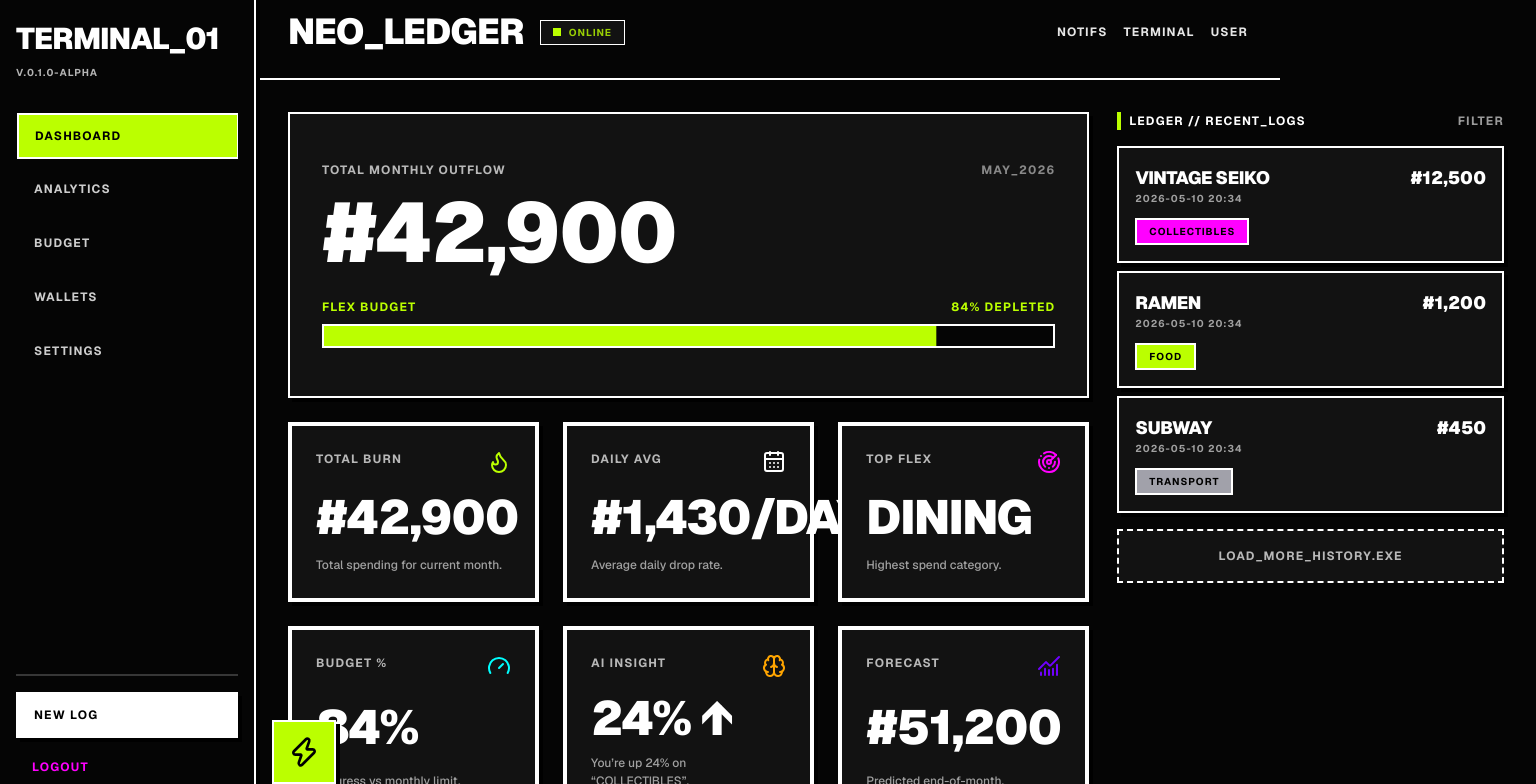
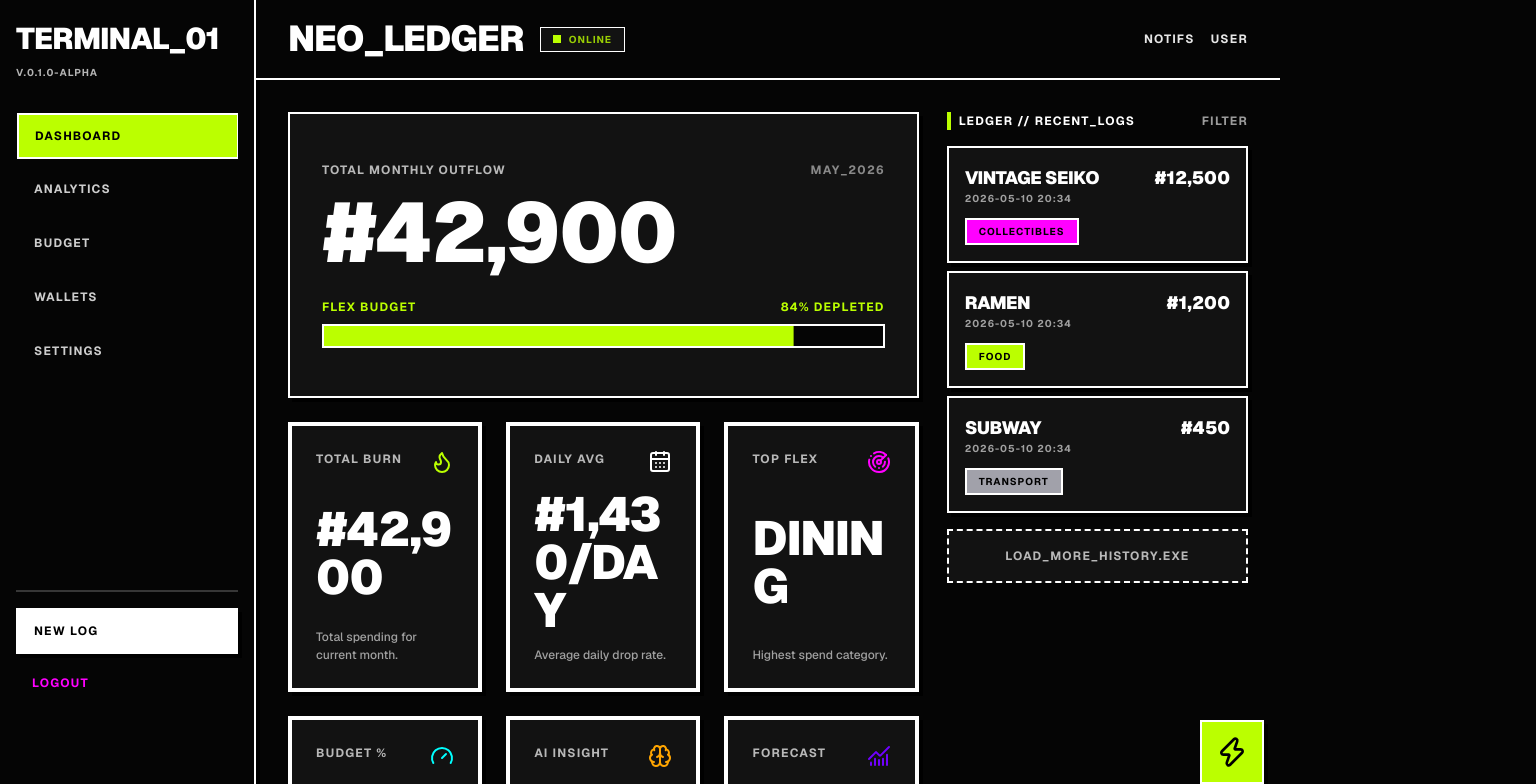
Before and after one commit to Knoxzen/neo_ledger, a Next.js app: page / in a window 1280 px wide. Shown: the top 784 px of the page, 1536 px wide, since content can reach past the window. Built offline with nearby package versions, Linux system fonts and the light colour scheme.

Commit message:
feat: initialize dashboard frontend with custom CSS, landing page, and interactive command center components

```diff
--- a/app/globals.css
+++ b/app/globals.css
@@ -122,10 +122,10 @@
     @apply border-border outline-ring/50;
   }
   body {
-    @apply bg-background text-foreground;
+    @apply bg-background text-foreground overflow-x-hidden h-full;
   }
   html {
-    @apply font-sans;
+    @apply font-sans h-full overflow-hidden;
   }
 }
 
@@ -133,6 +133,44 @@
 @layer utilities {
   .neo-page-pad {
     padding-inline: clamp(0.75rem, 4vw, 2rem);
+  }
+
+  .no-scrollbar {
+    -ms-overflow-style: none; /* IE and Edge */
+    scrollbar-width: none; /* Firefox */
+  }
+
+  .no-scrollbar::-webkit-scrollbar {
+    display: none; /* Chrome, Safari and Opera */
+  }
+}
+
+/* Custom Scrollbar */
+::-webkit-scrollbar {
+  width: 6px;
+  height: 6px;
+}
+
+::-webkit-scrollbar-track {
+  background: #0a0a0a;
+}
+
+::-webkit-scrollbar-thumb {
+  background: #2a2a2a;
+  border-radius: 0;
+}
+
+::-webkit-scrollbar-thumb:hover {
+  background: #BBFF00;
+}
+
+/* Mobile specific custom scrollbar */
+@media (max-width: 1024px) {
+  ::-webkit-scrollbar {
+    width: 4px;
+  }
+  ::-webkit-scrollbar-thumb {
+    background: #BBFF00;
   }
 }
 
--- a/app/page.tsx
+++ b/app/page.tsx
@@ -1,9 +1,13 @@
+'use client';
+
+import { useEffect, useState } from 'react';
 import { Zap } from 'lucide-react';
 
 import { DashboardChrome } from '@/components/dashboard-chrome';
 import { CommandCenter } from '@/components/command-center';
 import { DashboardWidgets } from '@/components/dashboard-widgets';
 import { MonthlyOutflowCard } from '@/components/monthly-outflow-card';
+import { RecentLogs } from '@/components/recent-logs';
 import { Button } from '@/components/ui/button';
 import {
   Drawer,
@@ -14,6 +18,12 @@ import {
 } from '@/components/ui/drawer';
 
 export default function Home() {
+  const [mounted, setMounted] = useState(false);
+
+  useEffect(() => {
+    setMounted(true);
+  }, []);
+
   return (
     <DashboardChrome>
       <main className="neo-page-pad grid grid-cols-1 gap-[clamp(1rem,3vw,1.75rem)] py-[clamp(0.75rem,3vw,2rem)] xl:grid-cols-12">
@@ -22,63 +32,17 @@ export default function Home() {
           <DashboardWidgets />
         </section>
 
-        <aside className="flex min-w-0 flex-col gap-4 xl:col-span-4">
-          <div className="flex flex-wrap items-center justify-between gap-2">
-            <h2 className="border-l-4 border-[#BBFF00] pl-2 text-[clamp(10px,2.8vw,12px)] font-bold tracking-widest">
-              LEDGER // RECENT_LOGS
-            </h2>
-            <span className="text-[clamp(10px,2.8vw,12px)] font-bold tracking-widest text-white/60">
-              FILTER
-            </span>
-          </div>
-
-          <div className="flex flex-col gap-2">
-            {[
-              { title: 'VINTAGE SEIKO', amount: '#12,500', tag: 'COLLECTIBLES', tagBg: '#FF00FF' },
-              { title: 'RAMEN', amount: '#1,200', tag: 'FOOD', tagBg: '#BBFF00' },
-              { title: 'SUBWAY', amount: '#450', tag: 'TRANSPORT', tagBg: '#A1A1AA' },
-            ].map((item) => (
-              <div
-                key={item.title}
-                className="border-2 border-white bg-[#121212] p-[clamp(0.75rem,3vw,1rem)] shadow-[4px_4px_0px_0px_rgba(0,0,0,1)] transition-colors hover:border-[#BBFF00]"
-              >
-                <div className="flex flex-wrap items-start justify-between gap-3">
-                  <div className="min-w-0">
-                    <div className="text-[clamp(1rem,4vw,1.125rem)] font-black tracking-tight">
-                      {item.title}
-                    </div>
-                    <div className="text-[clamp(9px,2.5vw,10px)] font-bold tracking-widest text-white/60">
-                      2026-05-10 20:34
-                    </div>
-                  </div>
-                  <div className="shrink-0 text-[clamp(1rem,4vw,1.125rem)] font-black">
-                    {item.amount}
-                  </div>
-                </div>
-                <div
-                  className="mt-3 inline-block border-2 border-white px-3 py-1 text-[clamp(9px,2.5vw,10px)] font-bold tracking-widest text-black"
-                  style={{ backgroundColor: item.tagBg }}
-                >
-                  {item.tag}
-                </div>
-              </div>
-            ))}
-          </div>
-
-          <button
-            type="button"
-            className="border-2 border-dashed border-white bg-[#121212] p-[clamp(0.75rem,3vw,1rem)] text-[clamp(10px,2.8vw,12px)] font-bold tracking-widest text-white/70 hover:bg-white/5"
-          >
-            LOAD_MORE_HISTORY.EXE
-          </button>
+        <aside className="hidden min-w-0 flex-col gap-4 xl:col-span-4 xl:flex">
+          <RecentLogs />
         </aside>
       </main>
 
+      {mounted && (
         <Drawer>
           <DrawerTrigger asChild>
             <Button
               type="button"
-            className="fixed bottom-[max(1rem,env(safe-area-inset-bottom))] left-[max(1rem,env(safe-area-inset-left))] z-50 size-[clamp(3.25rem,10vw,4rem)] rounded-none border-2 border-white bg-[#BBFF00] p-0 text-black shadow-[4px_4px_0px_0px_rgba(0,0,0,1)] hover:bg-[#BBFF00] focus-visible:ring-0 focus-visible:ring-offset-0 active:translate-x-[2px] active:translate-y-[2px] active:shadow-none transition-all lg:left-68"
+              className="fixed bottom-[max(1rem,env(safe-area-inset-bottom))] right-[max(1rem,env(safe-area-inset-right))] z-50 size-[clamp(3.25rem,10vw,4rem)] rounded-none border-2 border-white bg-[#BBFF00] p-0 text-black shadow-[4px_4px_0px_0px_rgba(0,0,0,1)] hover:bg-[#BBFF00] focus-visible:ring-0 focus-visible:ring-offset-0 active:translate-x-[2px] active:translate-y-[2px] active:shadow-none transition-all"
               aria-label="Open command center"
             >
               <Zap className="size-[clamp(1.5rem,5vw,2rem)]" />
@@ -102,6 +66,7 @@ export default function Home() {
             </div>
           </DrawerContent>
         </Drawer>
+      )}
     </DashboardChrome>
   );
 }
--- a/components/dashboard-chrome.tsx
+++ b/components/dashboard-chrome.tsx
@@ -1,21 +1,33 @@
 'use client';
 
 import { useCallback, useEffect, useState } from 'react';
-import { Menu, X } from 'lucide-react';
+import { Menu, X, History } from 'lucide-react';
 
 import { Button } from '@/components/ui/button';
+import {
+  Drawer,
+  DrawerContent,
+  DrawerHeader,
+  DrawerTitle,
+  DrawerTrigger,
+} from '@/components/ui/drawer';
+import { RecentLogs } from '@/components/recent-logs';
 import { cn } from '@/lib/utils';
 
 export function DashboardChrome({ children }: { children: React.ReactNode }) {
   const [navOpen, setNavOpen] = useState(false);
+  const [historyOpen, setHistoryOpen] = useState(false);
 
   const closeNav = useCallback(() => setNavOpen(false), []);
 
   useEffect(() => {
-    if (!navOpen) return;
+    if (!navOpen && !historyOpen) return;
 
     function onEscape(e: KeyboardEvent) {
-      if (e.key === 'Escape') closeNav();
+      if (e.key === 'Escape') {
+        closeNav();
+        setHistoryOpen(false);
+      }
     }
 
     window.addEventListener('keydown', onEscape);
@@ -26,26 +38,25 @@ export function DashboardChrome({ children }: { children: React.ReactNode }) {
       window.removeEventListener('keydown', onEscape);
       document.body.style.overflow = prevOverflow;
     };
-  }, [navOpen, closeNav]);
+  }, [navOpen, historyOpen, closeNav]);
 
   return (
-    <div className="relative min-h-screen bg-[#050505] text-white">
-      {/* Mobile overlay */}
+    <div className="flex h-screen w-full overflow-hidden bg-[#050505] text-white">
+      {/* Mobile Nav overlay */}
       <div
         role="presentation"
         aria-hidden={!navOpen}
         className={cn(
-          'fixed inset-0 z-40 bg-black/70 transition-opacity duration-200 lg:pointer-events-none',
-          navOpen
-            ? 'opacity-100 lg:opacity-0'
-            : 'pointer-events-none opacity-0'
+          'fixed inset-0 z-40 bg-black/70 transition-opacity duration-200 lg:hidden',
+          navOpen ? 'opacity-100' : 'pointer-events-none opacity-0'
         )}
         onClick={closeNav}
       />
 
+      {/* Sidebar */}
       <aside
         className={cn(
-          'fixed left-0 top-0 z-50 flex h-full w-[min(18rem,88vw)] flex-col border-r-2 border-white bg-[#050505] px-[clamp(0.75rem,3vw,1rem)] pb-24 pt-[clamp(0.75rem,3vw,1rem)] shadow-[4px_0px_0px_0px_rgba(0,0,0,1)] transition-transform duration-200 ease-out sm:w-64 lg:translate-x-0',
+          'fixed left-0 top-0 z-50 flex h-full w-[min(18rem,88vw)] flex-col border-r-2 border-white bg-[#050505] px-[clamp(0.75rem,3vw,1rem)] pb-24 pt-[clamp(0.75rem,3vw,1rem)] shadow-[4px_0px_0px_0px_rgba(0,0,0,1)] transition-transform duration-200 ease-out sm:w-64 lg:static lg:z-0 lg:translate-x-0',
           navOpen ? 'translate-x-0' : '-translate-x-full lg:translate-x-0'
         )}
       >
@@ -68,7 +79,7 @@ export function DashboardChrome({ children }: { children: React.ReactNode }) {
           </button>
         </div>
 
-        <nav className="flex flex-[1_1_auto] flex-col gap-2 overflow-y-auto">
+        <nav className="no-scrollbar flex flex-[1_1_auto] flex-col gap-2 overflow-y-auto">
           <a
             className="translate-x-px translate-y-px border-2 border-white bg-[#BBFF00] px-[clamp(0.75rem,3vw,1rem)] py-[clamp(0.5rem,2vw,0.75rem)] text-[clamp(10px,2.8vw,12px)] font-bold tracking-widest text-black shadow-none"
             href="#"
@@ -88,7 +99,7 @@ export function DashboardChrome({ children }: { children: React.ReactNode }) {
           ))}
         </nav>
 
-        <div className="absolute bottom-[max(0.75rem,env(safe-area-inset-bottom))] left-[clamp(0.75rem,3vw,1rem)] right-[clamp(0.75rem,3vw,1rem)] border-t-2 border-white/20 pt-4">
+        <div className="absolute bottom-[max(0.75rem,env(safe-area-inset-bottom))] left-[clamp(0.75rem,3vw,1rem)] right-[clamp(0.75rem,3vw,1rem)] border-t-2 border-white/20 pt-4 lg:static lg:mt-auto lg:border-t-2 lg:px-0">
           <button
             type="button"
             className="w-full border-2 border-white bg-white px-4 py-3 text-left text-[clamp(10px,2.8vw,12px)] font-bold tracking-widest text-black shadow-[4px_4px_0px_0px_rgba(0,0,0,1)] transition-all active:translate-x-[2px] active:translate-y-[2px] active:shadow-none"
@@ -106,8 +117,10 @@ export function DashboardChrome({ children }: { children: React.ReactNode }) {
         </div>
       </aside>
 
-      <header className="sticky top-0 z-30 min-h-16 w-full border-b-2 border-white bg-[#050505] px-[clamp(0.75rem,3vw,2rem)] py-3 pl-[clamp(0.75rem,3vw,2rem)] lg:min-h-20 lg:pl-72">
-        <div className="flex min-h-10 flex-wrap items-center justify-between gap-3">
+      {/* Main Content Area */}
+      <div className="flex flex-1 flex-col overflow-hidden">
+        <header className="sticky top-0 z-30 flex min-h-16 w-full border-b-2 border-white bg-[#050505] px-[clamp(0.75rem,3vw,2rem)] py-3 lg:min-h-20">
+          <div className="flex w-full flex-wrap items-center justify-between gap-3">
             <div className="flex min-w-0 flex-1 items-center gap-2 sm:gap-4">
               <Button
                 type="button"
@@ -127,12 +140,33 @@ export function DashboardChrome({ children }: { children: React.ReactNode }) {
                 </span>
               </div>
             </div>
+
             <div className="flex shrink-0 items-center gap-2 text-white/90 sm:gap-4">
+              <Drawer open={historyOpen} onOpenChange={setHistoryOpen}>
+                <DrawerTrigger asChild>
+                  <Button
+                    type="button"
+                    variant="outline"
+                    className="flex h-auto rounded-none border-2 border-white bg-transparent px-3 py-2 text-[clamp(10px,2vw,12px)] font-bold tracking-widest hover:bg-white hover:text-black xl:hidden"
+                  >
+                    <History className="mr-2 size-4" />
+                    HISTORY
+                  </Button>
+                </DrawerTrigger>
+                <DrawerContent className="rounded-none border-t-2 border-white bg-[#050505] text-white">
+                  <DrawerHeader className="border-b-2 border-white/10 px-[clamp(1rem,4vw,2rem)] py-4">
+                    <DrawerTitle className="text-[clamp(10px,2.8vw,12px)] font-bold tracking-widest text-white/70">
+                      LEDGER // HISTORY_FEED
+                    </DrawerTitle>
+                  </DrawerHeader>
+                  <div className="max-h-[70vh] overflow-y-auto px-[clamp(1rem,4vw,2rem)] py-6">
+                    <RecentLogs />
+                  </div>
+                </DrawerContent>
+              </Drawer>
+
               <span className="hidden text-[clamp(10px,2vw,12px)] font-bold tracking-widest md:inline">
                 NOTIFS
-            </span>
-            <span className="hidden text-[clamp(10px,2vw,12px)] font-bold tracking-widest lg:inline">
-              TERMINAL
               </span>
               <span className="text-[clamp(10px,2vw,12px)] font-bold tracking-widest">
                 USER
@@ -141,7 +175,12 @@ export function DashboardChrome({ children }: { children: React.ReactNode }) {
           </div>
         </header>
 
-      <div className="w-full lg:ml-64">{children}</div>
+        <main className="flex-1 overflow-y-auto">
+          <div className="mx-auto w-full max-w-[1600px]">
+            {children}
+          </div>
+        </main>
+      </div>
     </div>
   );
 }
--- a/components/dashboard-widgets.tsx
+++ b/components/dashboard-widgets.tsx
@@ -63,7 +63,7 @@ function FullWidget({ box }: { box: DashboardBox }) {
           style={{ color: box.accent }}
         />
       </div>
-      <div className="mt-3 text-[clamp(1.5rem,8vw,3rem)] font-black leading-none tracking-tight sm:mt-4 md:text-5xl">
+      <div className="mt-3 break-all text-[clamp(1.5rem,8vw,3rem)] font-black leading-none tracking-tight sm:mt-4 md:text-5xl">
         {box.value}
       </div>
       <div className="mt-3 text-[12px] font-medium text-white/60">
@@ -439,7 +439,7 @@ function DetailedAnalysis({ box }: { box: DashboardBox }) {
           <div className="text-[clamp(10px,2.8vw,12px)] font-bold tracking-widest text-white/70">
             {box.name} // DETAIL
           </div>
-          <div className="mt-2 wrap-break-word text-[clamp(2rem,10vw,3.75rem)] font-black tracking-tight">
+          <div className="mt-2 break-all text-[clamp(2rem,10vw,3.75rem)] font-black tracking-tight">
             {box.value}
           </div>
         </div>
@@ -550,7 +550,12 @@ export function DashboardWidgets() {
 
   return (
     <LayoutGroup>
-      <div className="w-full">
+      <motion.div
+        initial={{ opacity: 0 }}
+        animate={{ opacity: 1 }}
+        transition={{ delay: 1, duration: 1, ease: 'easeOut' }}
+        className="w-full"
+      >
         <div className={cn(activeBox ? 'flex flex-wrap items-center gap-2 sm:gap-3' : '')}>
           <div
             className={cn(
@@ -569,6 +574,9 @@ export function DashboardWidgets() {
                   key={box.id}
                   type="button"
                   onClick={() => setActiveBox(box.id)}
+                  transition={{
+                    layout: { type: 'spring', stiffness: 350, damping: 35 },
+                  }}
                   className={cn(
                     'relative shrink-0 cursor-pointer select-none text-left',
                     'rounded-none border-4 border-white bg-[#121212]',
@@ -636,8 +644,14 @@ export function DashboardWidgets() {
 
         {active ? (
           <motion.div
-            initial={{ opacity: 0, y: 18 }}
+            initial={{ opacity: 0, y: 24 }}
             animate={{ opacity: 1, y: 0 }}
+            transition={{
+              type: 'spring',
+              stiffness: 400,
+              damping: 30,
+              opacity: { duration: 0.4 },
+            }}
             className={cn(
               'mt-4 min-h-[min(85vh,35rem)] w-full sm:mt-6',
               'rounded-none border-4 border-white bg-[#050505] p-[clamp(1rem,4vw,2.5rem)]',
@@ -648,7 +662,7 @@ export function DashboardWidgets() {
             <DetailedAnalysis box={active} />
           </motion.div>
         ) : null}
-      </div>
+      </motion.div>
     </LayoutGroup>
   );
 }
--- /dev/null
+++ b/components/recent-logs.tsx
@@ -0,0 +1,58 @@
+import React from 'react';
+
+const RECENT_LOGS_DATA = [
+  { title: 'VINTAGE SEIKO', amount: '#12,500', tag: 'COLLECTIBLES', tagBg: '#FF00FF' },
+  { title: 'RAMEN', amount: '#1,200', tag: 'FOOD', tagBg: '#BBFF00' },
+  { title: 'SUBWAY', amount: '#450', tag: 'TRANSPORT', tagBg: '#A1A1AA' },
+];
+
+export function RecentLogs() {
+  return (
+    <div className="flex flex-col gap-4">
+      <div className="flex flex-wrap items-center justify-between gap-2">
+        <h2 className="border-l-4 border-[#BBFF00] pl-2 text-[clamp(10px,2.8vw,12px)] font-bold tracking-widest">
+          LEDGER // RECENT_LOGS
+        </h2>
+        <span className="text-[clamp(10px,2.8vw,12px)] font-bold tracking-widest text-white/60">
+          FILTER
+        </span>
+      </div>
+
+      <div className="flex flex-col gap-2">
+        {RECENT_LOGS_DATA.map((item) => (
+          <div
+            key={item.title}
+            className="border-2 border-white bg-[#121212] p-[clamp(0.75rem,3vw,1rem)] shadow-[4px_4px_0px_0px_rgba(0,0,0,1)] transition-colors hover:border-[#BBFF00]"
+          >
+            <div className="flex flex-wrap items-start justify-between gap-3">
+              <div className="min-w-0">
+                <div className="text-[clamp(1rem,4vw,1.125rem)] font-black tracking-tight">
+                  {item.title}
+                </div>
+                <div className="text-[clamp(9px,2.5vw,10px)] font-bold tracking-widest text-white/60">
+                  2026-05-10 20:34
+                </div>
+              </div>
+              <div className="shrink-0 text-[clamp(1rem,4vw,1.125rem)] font-black">
+                {item.amount}
+              </div>
+            </div>
+            <div
+              className="mt-3 inline-block border-2 border-white px-3 py-1 text-[clamp(9px,2.5vw,10px)] font-bold tracking-widest text-black"
+              style={{ backgroundColor: item.tagBg }}
+            >
+              {item.tag}
+            </div>
+          </div>
+        ))}
+      </div>
+
+      <button
+        type="button"
+        className="border-2 border-dashed border-white bg-[#121212] p-[clamp(0.75rem,3vw,1rem)] text-[clamp(10px,2.8vw,12px)] font-bold tracking-widest text-white/70 hover:bg-white/5"
+      >
+        LOAD_MORE_HISTORY.EXE
+      </button>
+    </div>
+  );
+}
```
Also changed, not shown: components/command-center.tsx (+4 -3 lines). Lines whose indentation alone changed are shown as unchanged.
